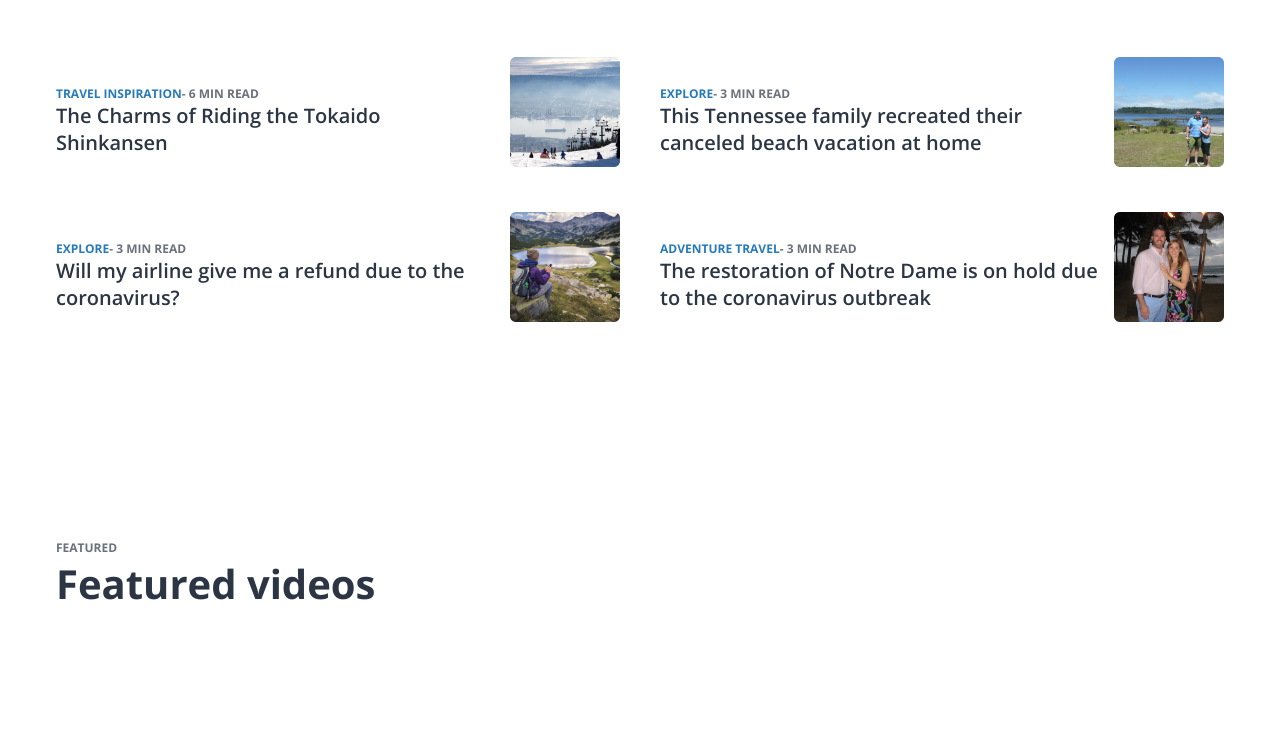
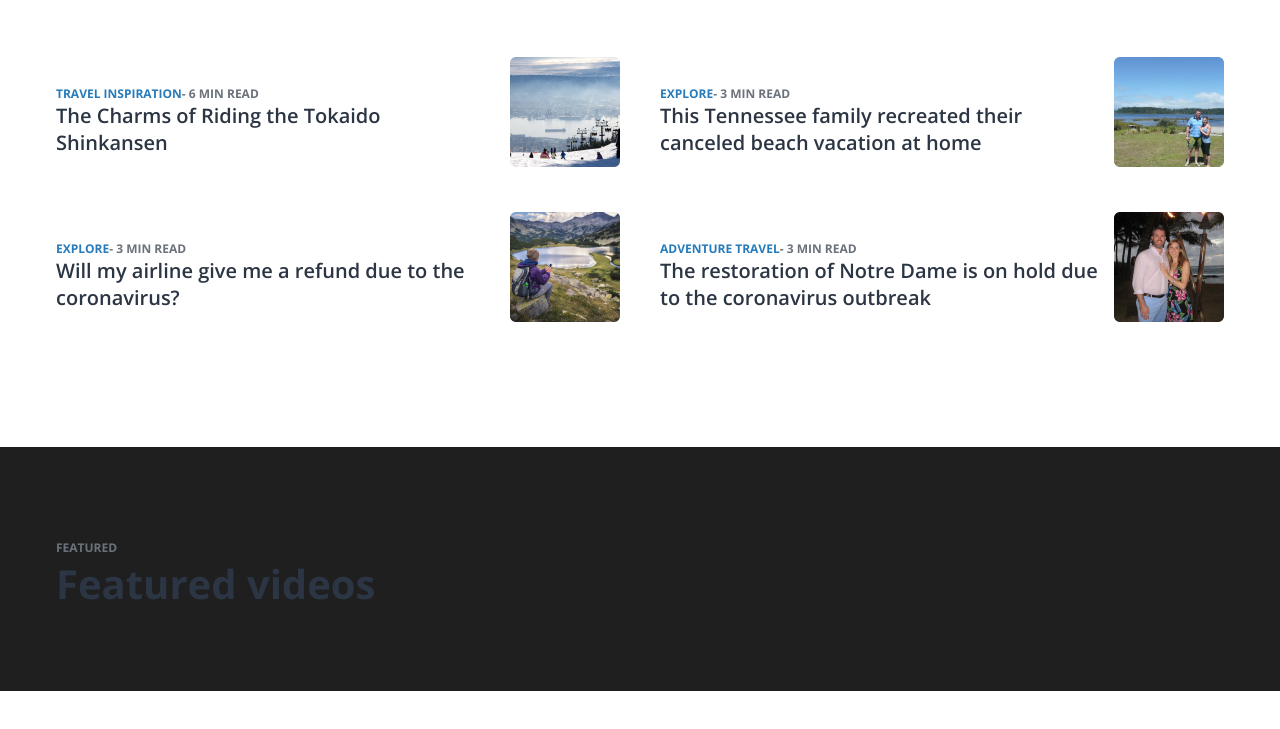
Before and after one commit to kobayashiwa/html-env03, a plain HTML site: page index.html in a window 1280 px wide. Shown: the part 1885-2614 px from the top of the page. Before the commit the page ends 2496 px from the top, so only its background shows below. Drawn offline with nearby package versions, Linux system fonts and the light colour scheme.

Commit message:
Update style.css

```diff
--- a/css/style.css
+++ b/css/style.css
@@ -96,7 +96,7 @@ ul.flex-box li {
 	color: #277BBA;
 }
 .latest-wrapper {
-	margin-bottom: 160px;
+	margin-bottom: 80px;
 }
 .cardPreviews {
 	display:flex;
@@ -143,6 +143,13 @@ ul.flex-box li {
 	width: 110px;
 	height: 110px;
 	max-width: 110px;
+}
+.FeaturedVideo-wrapper {
+	margin-bottom: 160px;
+	background: #1F1F1F;
+}
+.FeaturedVideo-wrapper .container{
+	padding: 80px 16px;
 }
 
 
```
